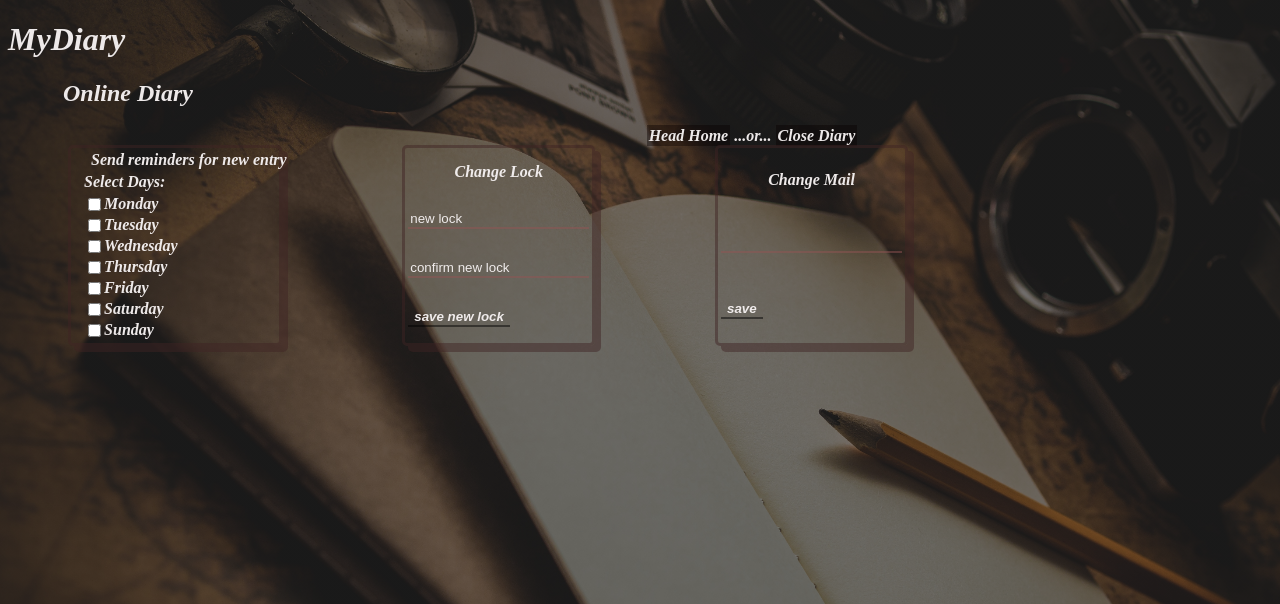
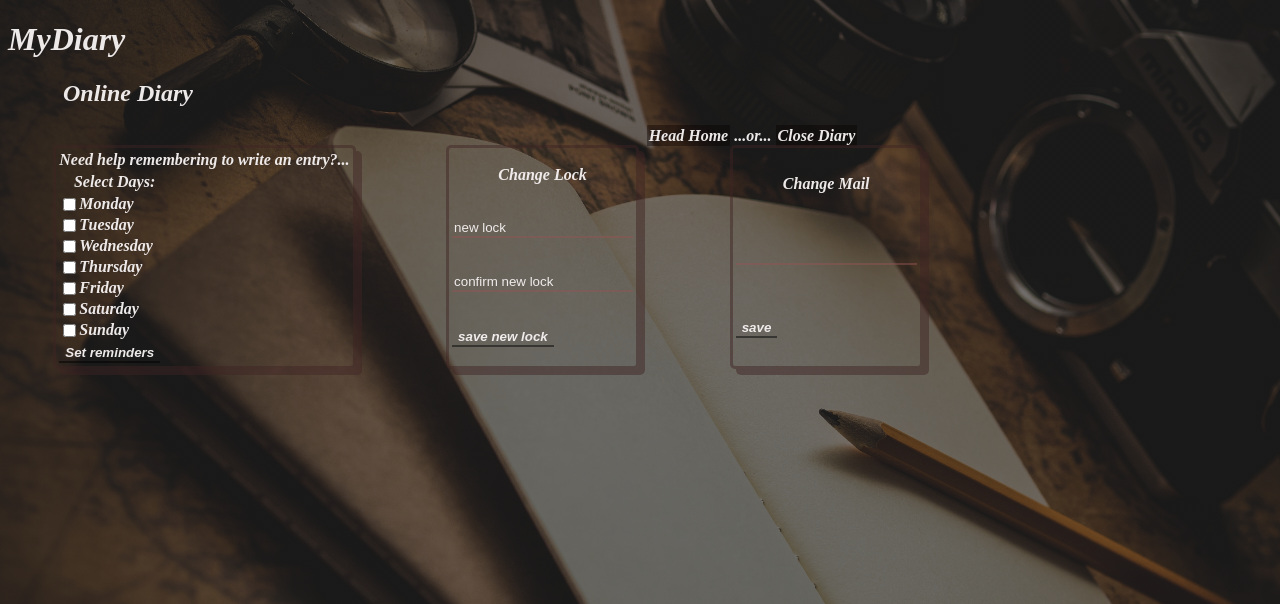
Before and after one commit to RonKbS/baron_s_online_journal, a Flask app: page /account in a window 1280 px wide. Shown: the top 604 px of the page. Run offline with Flask 2, Linux system fonts and the light colour scheme.

Commit message:
Set values for account page

```diff
--- a/app/static/styles.css
+++ b/app/static/styles.css
@@ -216,11 +216,16 @@ td.each :hover {
     background-color: transparent;
     display: flex;
     flex-wrap: wrap;
+    font-style: italic;
+    font-weight: bold;
 }
 
 .check {/*adjust chcekbox color*/
-    appearance: none;
     background-color: transparent;
+    text-decoration: none;
+    cursor: pointer;
+    font-style: italic;
+    font-weight: bold;
 }
 
 .account_settings {
--- a/app/templates/account.html
+++ b/app/templates/account.html
@@ -22,29 +22,32 @@
     <div class="account">
         <table class="account_table">
             <tr class="day_selector">
-                <td class="remind appear">
-                    <input type="checkbox" class="check"> Send reminders for new entry
+                <td class="remind, appear">
+                    Need help remembering to write an entry?...
                 </td>
             </tr>
             <tr>
                 <td class="remind appear">Select Days:</td>
             </tr>
             <tr>
-                <td class="remind appear">
-                    <input type="checkbox">Monday</td>
-                <td class="remind appear">
-                    <input type="checkbox">Tuesday</td>
-                <td class="remind appear">
-                    <input type="checkbox">Wednesday</td>
-                <td class="remind appear">
-                    <input type="checkbox">Thursday</td>
-                <td class="remind appear">
-                    <input type="checkbox">Friday</td>
-                <td class="remind appear">
-                    <input type="checkbox">Saturday</td>
-                <td class="remind appear">
-                    <input type="checkbox">Sunday</td>
+                <td class="remind">
+                    <input type="checkbox" value="monday">Monday</td>
+                <td class="remind">
+                    <input type="checkbox" value="tuesday">Tuesday</td>
+                <td class="remind">
+                    <input type="checkbox" value="wednesday">Wednesday</td>
+                <td class="remind">
+                    <input type="checkbox" value="thursday">Thursday</td>
+                <td class="remind">
+                    <input type="checkbox" value="friday">Friday</td>
+                <td class="remind">
+                    <input type="checkbox" value="saturday">Saturday</td>
+                <td class="remind">
+                    <input type="checkbox" value="sunday">Sunday</td>
             </tr>
+            <tr><td>
+                <input type="button" class="check" value="Set reminders">
+            </td></tr>
         </table>
         <table class="account_table password_settings">
             <form action="" id="creds_2">
```
